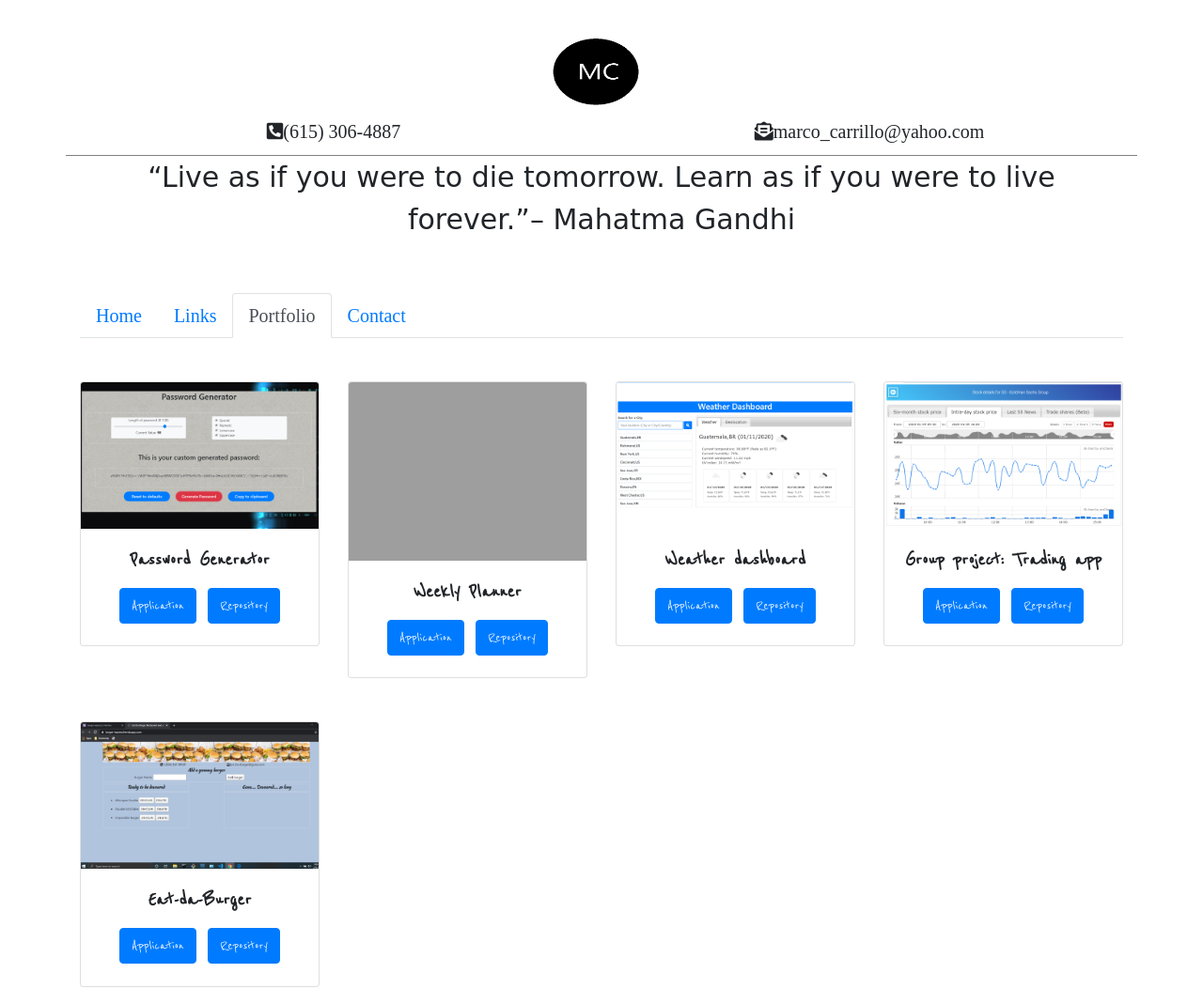
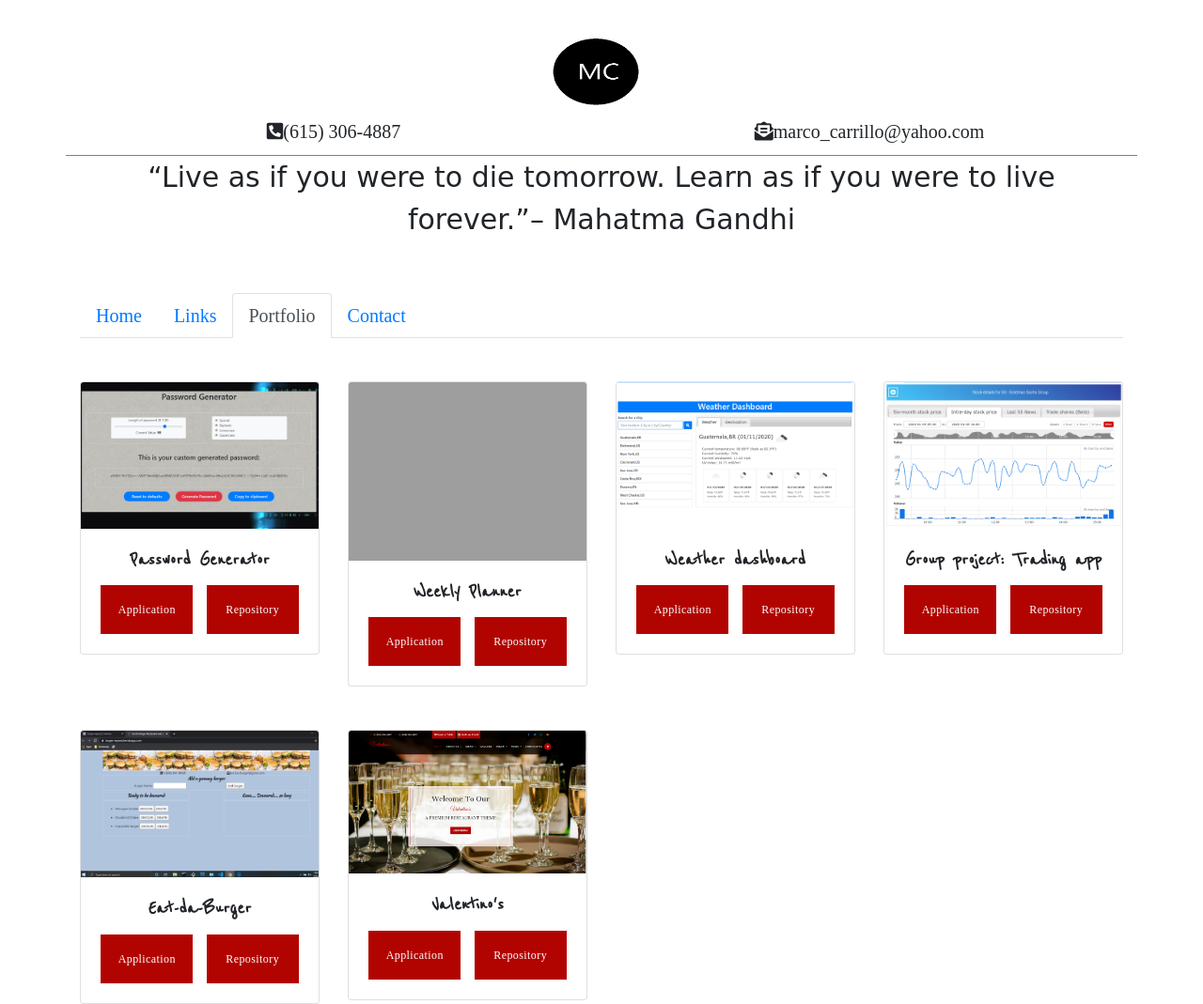
Before and after one commit to marco-carrillo/Homework7-Portfolio, a web app: file index.html in a window 1280 px wide, after a click on "Portfolio". Shown: the whole page at 94% size. Run offline with its HTML, style and script files only (its server is not run), Linux system fonts and the light colour scheme; some libraries are stand-ins or nearby versions; some web fonts are replaced; grey boxes are pictures that could not be loaded.

Commit message:
Added Valentino's to portfolio

```diff
--- a/assets/css/style.css
+++ b/assets/css/style.css
@@ -113,3 +113,78 @@ body{
     font-size:23px;
     font-weight: bold;
 }
+
+
+
+/* ***********************************************************/
+/*  Added for effects on the application portfolio buttons   */
+/* ***********************************************************/
+.event_btnm {
+    background: transparent;
+    text-align: center;
+    width: 100px;
+    font-family: "Cantata One", serif;
+    color: #fff;
+    line-height: 40px;
+    display: inline-block;
+    font-size: 12px;
+    z-index: 2;
+    position: relative;
+    letter-spacing: .42px;
+  }
+
+  .event_btnm i {
+    padding-right: 15px;
+  }
+
+  .event_btnm:before {
+    content: '';
+    position: absolute;
+    top: 0;
+    left: 0;
+    width: 100%;
+    height: 100%;
+    z-index: -1;
+    background-color: #b10400;
+    -webkit-transition: all 0.3s;
+    -moz-transition: all 0.3s;
+    -o-transition: all 0.3s;
+    transition: all 0.3s;
+  }
+
+  .event_btnm:after {
+    content: '';
+    position: absolute;
+    top: 0;
+    left: 0;
+    width: 100%;
+    height: 100%;
+    z-index: -1;
+    opacity: 0;
+    -webkit-transition: all 0.3s;
+    -moz-transition: all 0.3s;
+    -o-transition: all 0.3s;
+    transition: all 0.3s;
+    border: 1px solid #b10400;
+    -webkit-transform: scale(1.2, 1.2);
+    -ms-transform: scale(1.2, 1.2);
+    transform: scale(1.2, 1.2);
+  }
+
+  .event_btnm:hover {
+    color: #b10400;
+  }
+
+  .event_btnm:hover:before {
+    opacity: 0;
+    -webkit-transform: scale(0.5, 0.5);
+    -ms-transform: scale(0.5, 0.5);
+    transform: scale(0.5, 0.5);
+  }
+
+  .event_btnm:hover:after {
+    opacity: 1;
+    -webkit-transform: scale(1, 1);
+    -ms-transform: scale(1, 1);
+    transform: scale(1, 1);
+  }
--- a/index.html
+++ b/index.html
@@ -139,8 +139,8 @@
                                         <img src="assets/images/password-generator.png" class="card-img-top" alt="Pwd Gen">
                                         <div class="card-body">
                                             <h5 class="card-title">Password Generator</h5>
-                                            <a href="https://marco-carrillo.github.io/Homework3-Portfolio/" target="_blank" class="btn btn-primary">Application</a>
-                                            <a href="https://github.com/marco-carrillo/Homework3-Portfolio" target="_blank" class="btn btn-primary">Repository</a>
+                                            <a href="https://marco-carrillo.github.io/Homework3-Portfolio/" target="_blank" class="btn event_btnm">Application</a>
+                                            <a href="https://github.com/marco-carrillo/Homework3-Portfolio" target="_blank" class="btn event_btnm">Repository</a>
                                         </div>
                                     </div>
                             </div>  <!--End of card for first project-->
@@ -150,8 +150,8 @@
                                     <img src="assets/images/weekly-planner.png" class="card-img-top" alt="Weekly planner">
                                     <div class="card-body">
                                         <h5 class="card-title">Weekly Planner</h5>
-                                        <a href="https://marco-carrillo.github.io/Homework5-Portfolio/" target="_blank" class="btn btn-primary">Application</a>
-                                        <a href="https://github.com/marco-carrillo/Homework5-Portfolio" target="_blank" class="btn btn-primary">Repository</a>
+                                        <a href="https://marco-carrillo.github.io/Homework5-Portfolio/" target="_blank" class="btn event_btnm">Application</a>
+                                        <a href="https://github.com/marco-carrillo/Homework5-Portfolio" target="_blank" class="btn event_btnm">Repository</a>
                                     </div>
                                 </div>
                            </div>  <!--End of card for third project-->
@@ -161,8 +161,8 @@
                                        <img src="assets/images/weather-forecast.png" class="card-img-top" alt="Weather dashboard">
                                        <div class="card-body">
                                             <h5 class="card-title">Weather dashboard</h5>
-                                            <a href="https://marco-carrillo.github.io/Homework6-Portfolio/" target="_blank" class="btn btn-primary">Application</a>
-                                            <a href="https://github.com/marco-carrillo/Homework6-Portfolio" target="_blank" class="btn btn-primary">Repository</a>
+                                            <a href="https://marco-carrillo.github.io/Homework6-Portfolio/" target="_blank" class="btn event_btnm">Application</a>
+                                            <a href="https://github.com/marco-carrillo/Homework6-Portfolio" target="_blank" class="btn event_btnm">Repository</a>
                                        </div>
                                 </div>
                            </div>  <!--End of card for fourthproject-->
@@ -172,8 +172,8 @@
                                     <img src="assets/images/trading-app.png" class="card-img-top" alt="Trading app">
                                     <div class="card-body">
                                             <h5 class="card-title">Group project:  Trading app</h5>
-                                        <a href="https://ravil822.github.io/Project_1/" target="_blank" class="btn btn-primary">Application</a>
-                                        <a href="https://github.com/Ravil822/Project_1" target="_blank" class="btn btn-primary">Repository</a>
+                                        <a href="https://ravil822.github.io/Project_1/" target="_blank" class="btn event_btnm">Application</a>
+                                        <a href="https://github.com/Ravil822/Project_1" target="_blank" class="btn event_btnm">Repository</a>
                                     </div>
                                 </div>
                            </div>  <!--End of card for fifth project-->
@@ -189,11 +189,22 @@
                                         <img src="assets/images/Eat-da-burger.png" class="card-img-top" alt="Pwd Gen">
                                         <div class="card-body">
                                             <h5 class="card-title">Eat-da-Burger</h5>
-                                            <a href="https://burger-express.herokuapp.com/" target="_blank" class="btn btn-primary">Application</a>
-                                            <a href="https://github.com/marco-carrillo/burger" target="_blank" class="btn btn-primary">Repository</a>
+                                            <a href="https://burger-express.herokuapp.com/" target="_blank" class="btn event_btnm">Application</a>
+                                            <a href="https://github.com/marco-carrillo/burger" target="_blank" class="btn event_btnm">Repository</a>
                                         </div>
                                     </div>
                             </div>  <!--End of card for first project, second row-->
+
+                            <div class="col-sm-3 mt-3">
+                                <div class="card">
+                                       <img src="assets/images/valentinos.png" class="card-img-top" alt="Pwd Gen">
+                                       <div class="card-body event_btnma">
+                                           <h5 class="card-title">Valentino's</h5>
+                                           <a href="https://valentino-restaurant.herokuapp.com/" target="_blank" class="btn event_btnm">Application</a>
+                                           <a href="https://github.com/marco-carrillo/valentinos-restaurant" target="_blank" class="btn event_btnm">Repository</a>
+                                       </div>
+                                   </div>
+                           </div>  <!--End of card for first project, second row-->
 
                         </div> <!-- End of secondrow for tab portfolio-tab-->
                     </div>  <!-- end of portfolio-tab-->
```
Also changed, not shown: assets/images/valentinos.png (added).
